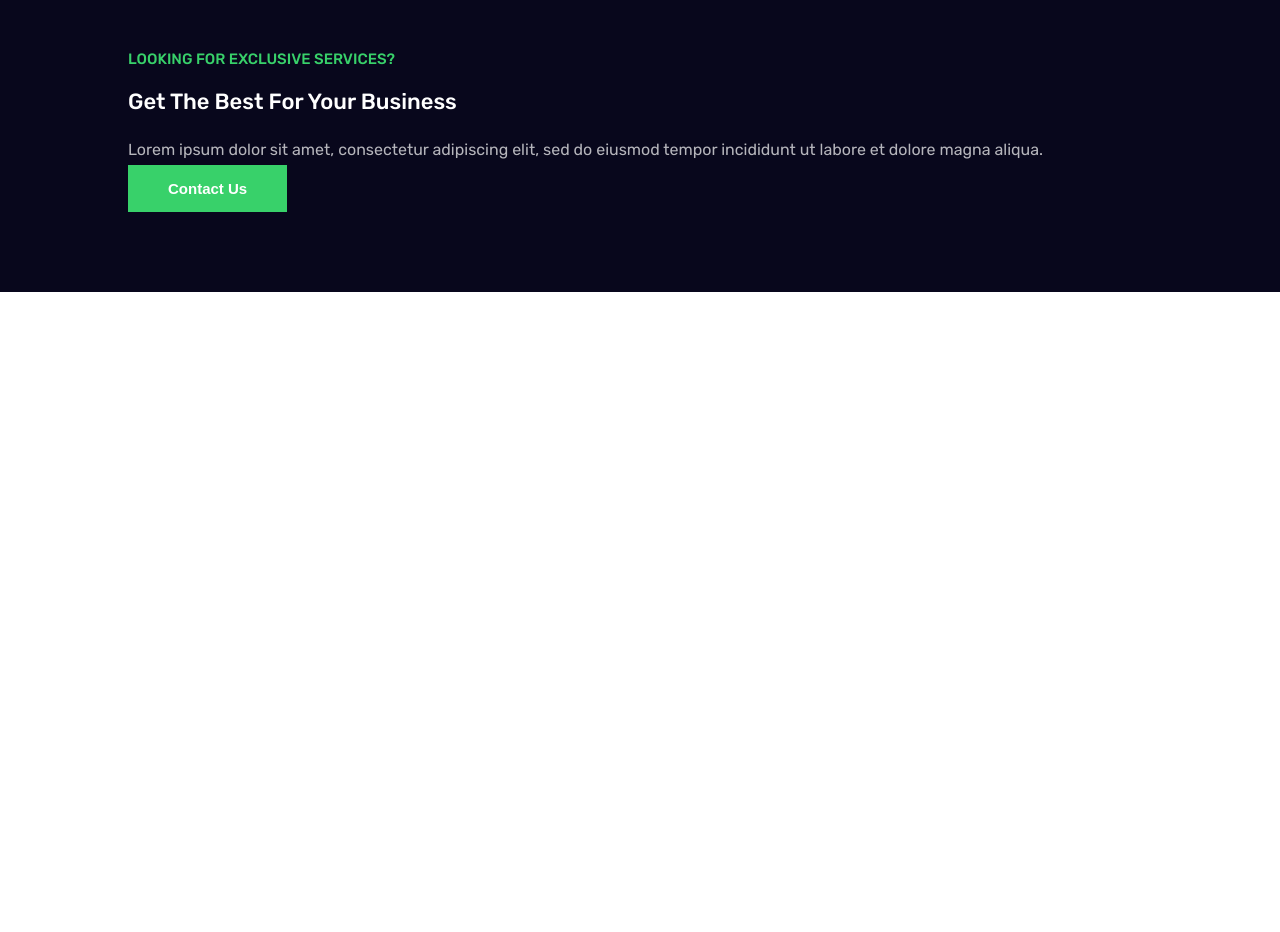
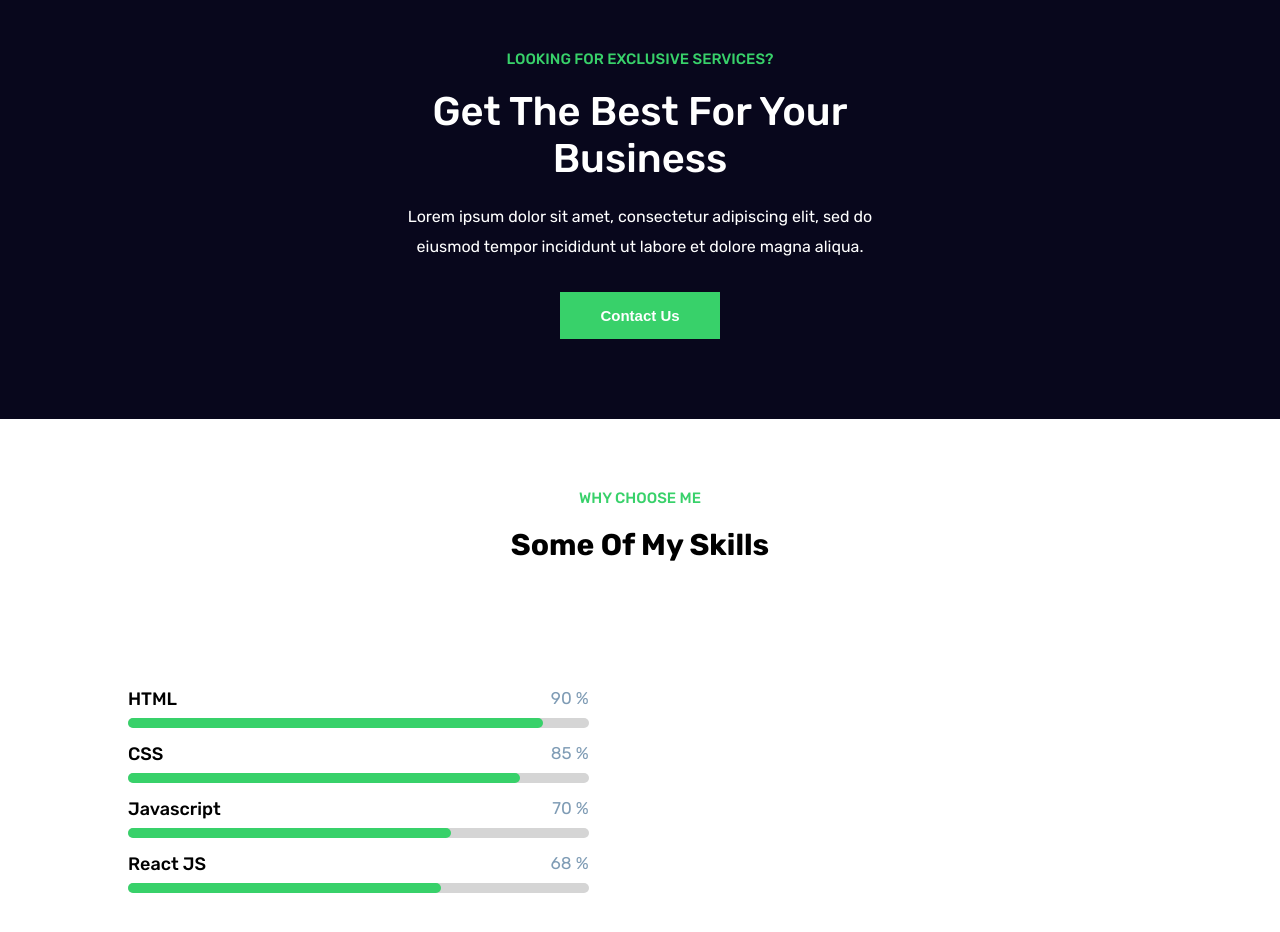
Before and after one commit to shaikat17/react-portfolio-3, a React (Create React App) app: page / in a window 1280 px wide. Shown: the part 3220-4152 px from the top of the page. Before the commit the page ends 3512 px from the top, so only its background shows below. Built offline with nearby package versions, Linux system fonts and the light colour scheme.

Commit message:
Skills Section Added

```diff
--- a/src/App.css
+++ b/src/App.css
@@ -381,3 +381,62 @@ h3 {
   margin-bottom: 20px;
 }
 /* .......................Services............. */
+/* .......................Wrapper............. */
+.wrapper .container {
+  max-width: 40%;
+  margin: auto;
+  text-align: center;
+}
+
+.wrapper h2 {
+  font-size: 40px;
+}
+
+.wrapper p {
+  opacity: 1;
+  margin-bottom: 30px;
+}
+/* .......................Wrapper............. */
+/* .......................Skill............. */
+.skill {
+  padding: 50px 0px;
+}
+
+.skill .heading {
+  text-align: center;
+}
+
+.progress {
+  background-color: #d5d5d5;
+  border-radius: 20px;
+  position: relative;
+  margin: 45px 0px;
+  height: 10px;
+  width: 90%;
+}
+
+.progress h4 {
+  position: absolute;
+  color: #000;
+  top: -30px;
+  font-size: 18px;
+  font-weight: 500;
+}
+
+.progress h4:nth-child(2) {
+  right: 0;
+  font-size: 17px;
+  font-weight: 400;
+  color: #7f9cb5;
+}
+
+.progress-done {
+  background-color: #38d16a;
+  border-radius: 20px;
+  color: #fff;
+  height: 100%;
+  width: 0;
+  opacity: 0;
+  transition: 1s ease 0.3s;
+}
+/* .......................Skill............. */
--- /dev/null
+++ b/src/components/home/Skill.jsx
@@ -0,0 +1,51 @@
+import React, { Fragment } from "react";
+
+const Skill = () => {
+
+    const data = [
+        {
+          title: "Every Day is a New Challenge",
+          para: "Lorem ipsum dolor sit amet, consectetur adipisicing elit. Id autem veritatis nobis inventore consectetur omnis porro iusto excepturi, quo voluptate quos vel, quasi officia fugiat.",
+          para1: "Lorem ipsum dolor sit amet, consectetur adipisicing elit. Eos illo qui quibusdam perspiciatis soluta cumque quia asperiores sapiente! Veniam odit veritatis mollitia eos similique impedit beatae iusto.",
+        },
+      ]
+
+  const Progress = ({ done, title }) => {
+    return (
+      <div className="progress">
+        <div className="progress-done" style={{ opacity: 1, width: `${done}%` }}>
+          <h4>{title}</h4>
+          <h4>{done} %</h4>
+        </div>
+      </div>
+    );
+  };
+
+  return (
+    <Fragment>
+      <section className="skill">
+        <div className="container">
+          <div className="heading">
+            <h3>WHY CHOOSE ME</h3>
+            <h1>Some Of My Skills</h1>
+          </div>
+          <div className="content flex">
+            <div className="left topMargin">
+              <Progress done='90' title="HTML" />
+              <Progress done='85' title="CSS" />
+              <Progress done='70' title="Javascript" />
+              <Progress done='68' title="React JS" />
+            </div>
+            <div className="right mtop">
+            {data.map((val) => {
+
+            })}
+            </div>
+          </div>
+        </div>
+      </section>
+    </Fragment>
+  );
+};
+
+export default Skill;
--- a/src/components/pageContent/HomePages.jsx
+++ b/src/components/pageContent/HomePages.jsx
@@ -3,6 +3,7 @@ import About from '../home/about/About'
 import Branding from '../home/Branding'
 import Home from '../home/homes/Home'
 import Service from '../home/service/Service'
+import Skill from '../home/Skill'
 import Wrapper from '../home/Wrapper'
 
 const HomePages = () => {
@@ -13,6 +14,7 @@ const HomePages = () => {
             <About />
             <Service />
             <Wrapper />
+            <Skill />
         </React.Fragment>
     )
 }
```
